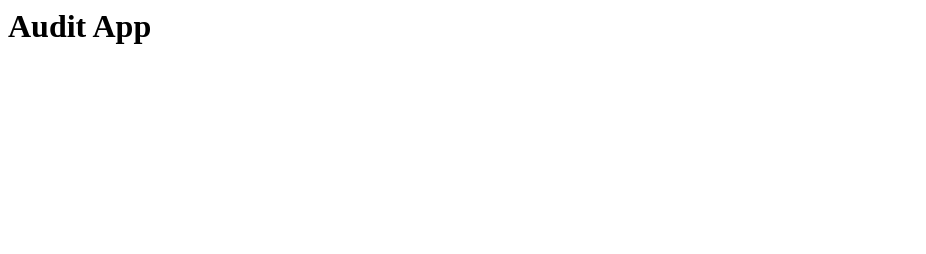
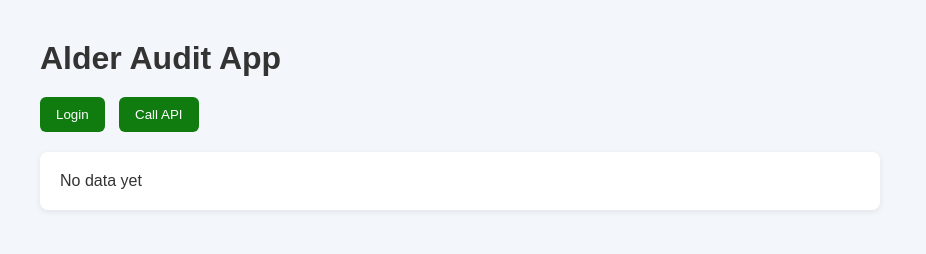
Before and after one commit to bomford/aldertech-platform-audit, a plain HTML site: page index.html in a window 1280 px wide. Shown: the whole page, without its empty margins (0-926 px from the left). Drawn offline with Linux system fonts and the light colour scheme.

Commit message:
Update index.html

```diff
--- a/index.html
+++ b/index.html
@@ -1 +1,99 @@
-<h1>Audit App</h1>
+<!DOCTYPE html>
+<html>
+<head>
+  <title>Alder Technology Audit App</title>
+
+  <style>
+    body {
+      font-family: Arial, sans-serif;
+      margin: 40px;
+      background: #f3f6fa;
+      color: #333;
+    }
+
+    h1 {
+      margin-bottom: 20px;
+    }
+
+    .button-group {
+      margin-bottom: 20px;
+    }
+
+    button {
+      padding: 10px 16px;
+      margin-right: 10px;
+      border: none;
+      background: #107c10;
+      color: white;
+      border-radius: 6px;
+      cursor: pointer;
+      font-weight: 500;
+    }
+
+    button:hover {
+      background: #0c5a0c;
+    }
+
+    .card {
+      background: white;
+      border-radius: 8px;
+      padding: 20px;
+      box-shadow: 0 2px 6px rgba(0,0,0,0.08);
+      max-width: 800px;
+    }
+
+    pre {
+      background: #f4f4f4;
+      padding: 10px;
+      border-radius: 4px;
+    }
+  </style>
+</head>
+
+<body>
+
+<h1>Alder Audit App</h1>
+
+<div class="button-group">
+  <button onclick="login()">Login</button>
+  <button onclick="callApi()">Call API</button>
+</div>
+
+<div class="card">
+  <div id="output">No data yet</div>
+</div>
+
+<script>
+
+// ✅ LOGIN FIX
+function login() {
+  window.location.href = "/login";
+}
+
+// 🔗 API TEST
+async function callApi() {
+  const output = document.getElementById("output");
+
+  try {
+    const res = await fetch("/api/test", {
+      credentials: "include"
+    });
+    const data = await res.json();
+
+    output.innerHTML = `
+      <strong>✅ API WORKING</strong><br><br>
+      <pre>${JSON.stringify(data, null, 2)}</pre>
+    `;
+
+  } catch (err) {
+    output.innerHTML = `
+      <strong>❌ API FAILED</strong><br><br>
+      <pre>${err}</pre>
+    `;
+  }
+}
+
+</script>
+
+</body>
+</html>
```
